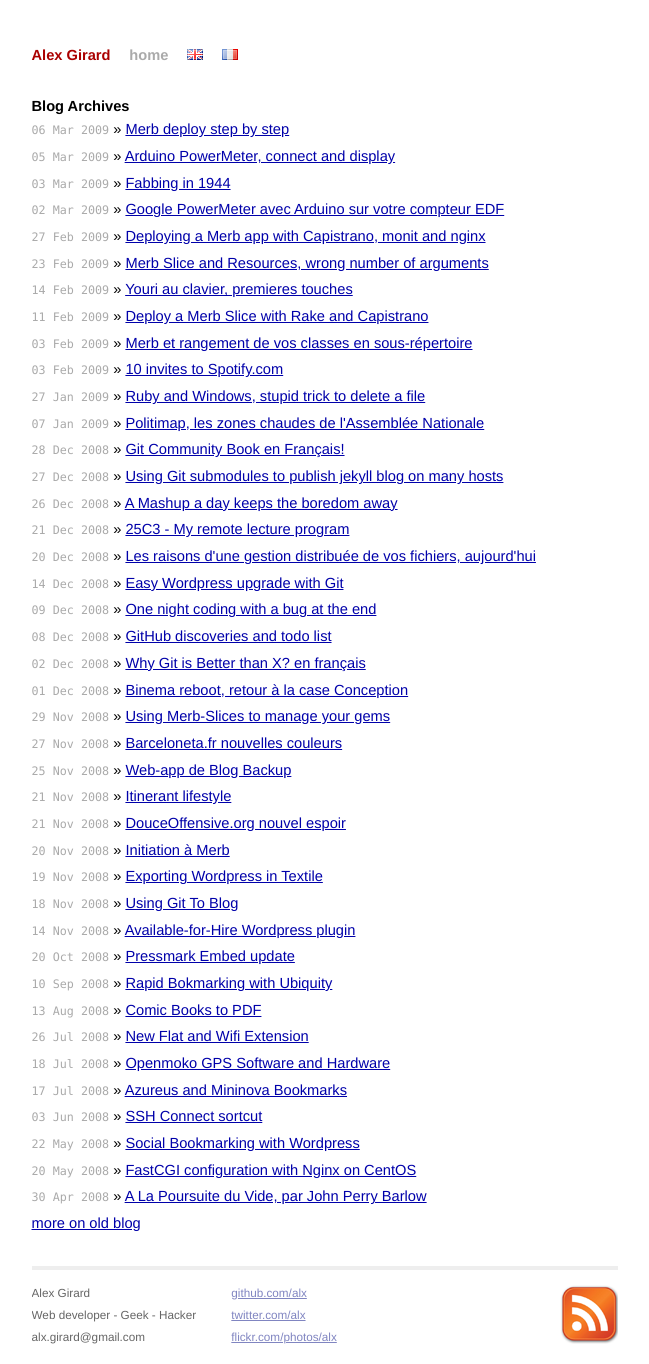
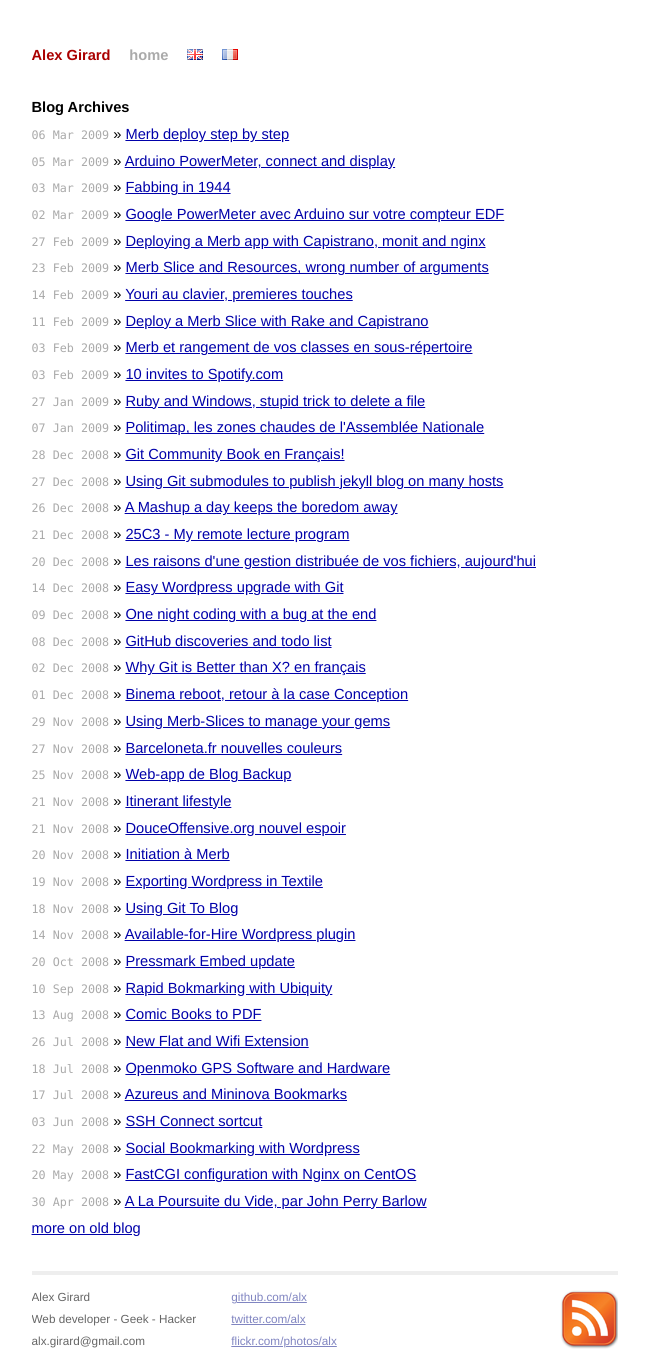
Before and after one commit to alx/alexgirard, a Jekyll site: the page built from archives.html, in a window 1280 px wide. Shown: the whole page, without its empty margins (315-964 px from the left). Built offline with Jekyll 4.4.1, drawn with Linux system fonts in a browser that asks for light colours.

Commit message:
add margin on h1

```diff
--- a/css/screen.css
+++ b/css/screen.css
@@ -24,6 +24,10 @@
 
 h1, h2, h3, h4, h5, h6 {
   font-size: 100%;
+}
+
+h1 {
+  margin:30px 0px 4px 0px;
 }
 
 h2 {
```
